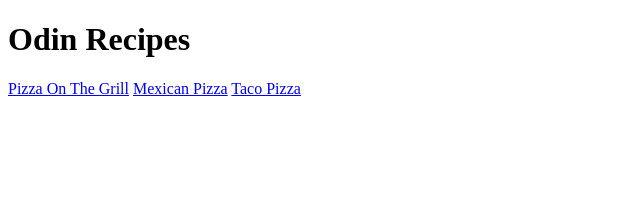
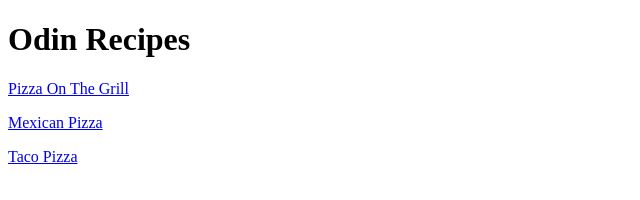
Before and after one commit to stephenakembom1/Odin-Recipes-, a plain HTML site: page index.html in a window 1280 px wide. Shown: the whole page, without its empty margins (0-640 px from the left). Drawn offline with Linux system fonts and the light colour scheme.

Commit message:
adding <p> to my html
adding <p> to my route html to separate my diff webpages

```diff
--- a/index.html
+++ b/index.html
@@ -7,8 +7,11 @@
 </head>
 <body>
     <h1>Odin Recipes</h1>
-    <a href="recipes/Pizza On The Grill.html">Pizza On The Grill</a>
-    <a href="recipes/Mexican pizza.html">Mexican Pizza</a>
+
+    <p><a href="recipes/Pizza On The Grill.html">Pizza On The Grill</a></p>
+
+    <p><a href="recipes/Mexican pizza.html">Mexican Pizza</a></p>
+
     <a href="recipes/Taco Pizza.html">Taco Pizza</a>
 </body>
 </html>
```
